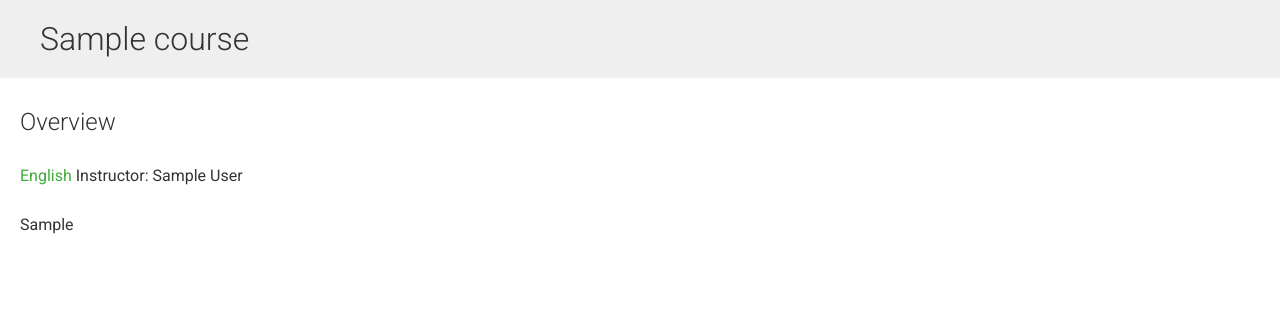
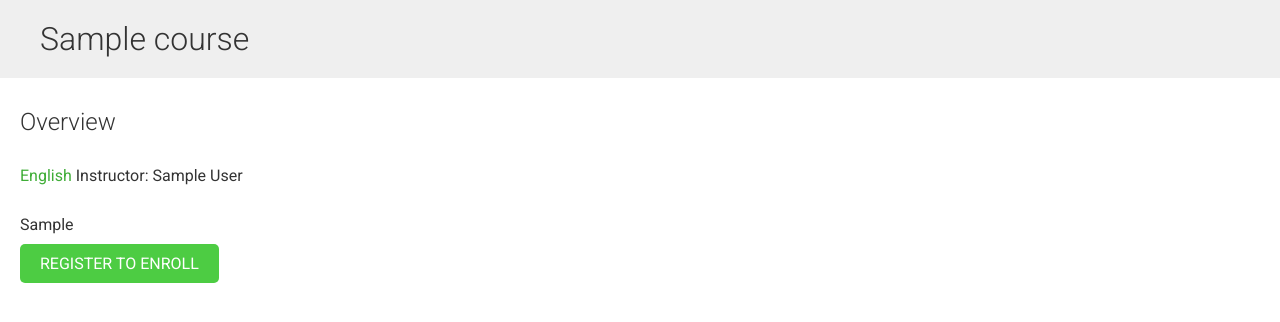
Before and after one commit to DanielLeviLucas/E-learning-app, a Django app: the page made by courses/templates/courses/course/detail.html in a window 1280 px wide. Shown: the part 54-376 px from the top of that part. Run offline with Django 4.2, Linux system fonts and the light colour scheme; data comes from the database, SQL or seed files in the repository; tables that the repository leaves empty hold one stand-in row (Sample ...); the page is wider than the window, and the part outside it is not shown; some libraries are stand-ins or nearby versions.

Commit message:
Implement Enroll on courses

```diff
--- a/courses/templates/courses/course/detail.html
+++ b/courses/templates/courses/course/detail.html
@@ -14,6 +14,17 @@
                 Instructor: {{ object.owner.get_full_name }}
             </p>
             {{ object.overview|linebreaks }}
+            {% if request.user.is_authenticated %}
+                <form action="{% url "student_enroll_course" %}" method="post">
+                    {{ enroll_form }}
+                    {% csrf_token %}
+                    <input type="submit" value="Enroll now">
+                </form>
+            {% else %}
+                <a href="{% url "student_registration" %}" class="button">
+                    Register to enroll
+                </a>
+            {% endif %}
         </div>
     {% endwith %}
 {% endblock content %}
--- a/courses/views.py
+++ b/courses/views.py
@@ -12,6 +12,7 @@ from .models import Course, Module, Content
 from django.db.models import Count
 from .models import Subject
 from django.views.generic.detail import DetailView
+from students.forms import CourseEnrollForm
 
 # Create your views here.
 
@@ -189,3 +190,9 @@ class CourseListView(TemplateResponseMixin, View):
 class CourseDetailView(DetailView):
     model = Course
     template_name = 'courses/course/detail.html'
+
+    def get_context_data(self, **kwargs):
+        context = super().get_context_data(**kwargs)
+        context['enroll_form'] = CourseEnrollForm(
+            initial={'course': self.object})
+        return context
--- /dev/null
+++ b/students/forms.py
@@ -0,0 +1,7 @@
+from django import forms
+from courses.models import Course
+
+
+class CourseEnrollForm(forms.Form):
+    course = forms.ModelChoiceField(queryset=Course.objects.all(),
+                                    widget=forms.HiddenInput)
--- a/students/urls.py
+++ b/students/urls.py
@@ -4,4 +4,7 @@ from . import views
 urlpatterns = [
     path('register/', views.StudentRegistrationView.as_view(),
          name='student_registration'),
+    path('enroll-course/', views.StudentEnrollCourseView.as_view(),
+         name='student_enroll_course'),
+
 ]
```
Also changed, not shown: students/views.py (+17 -0 lines).
